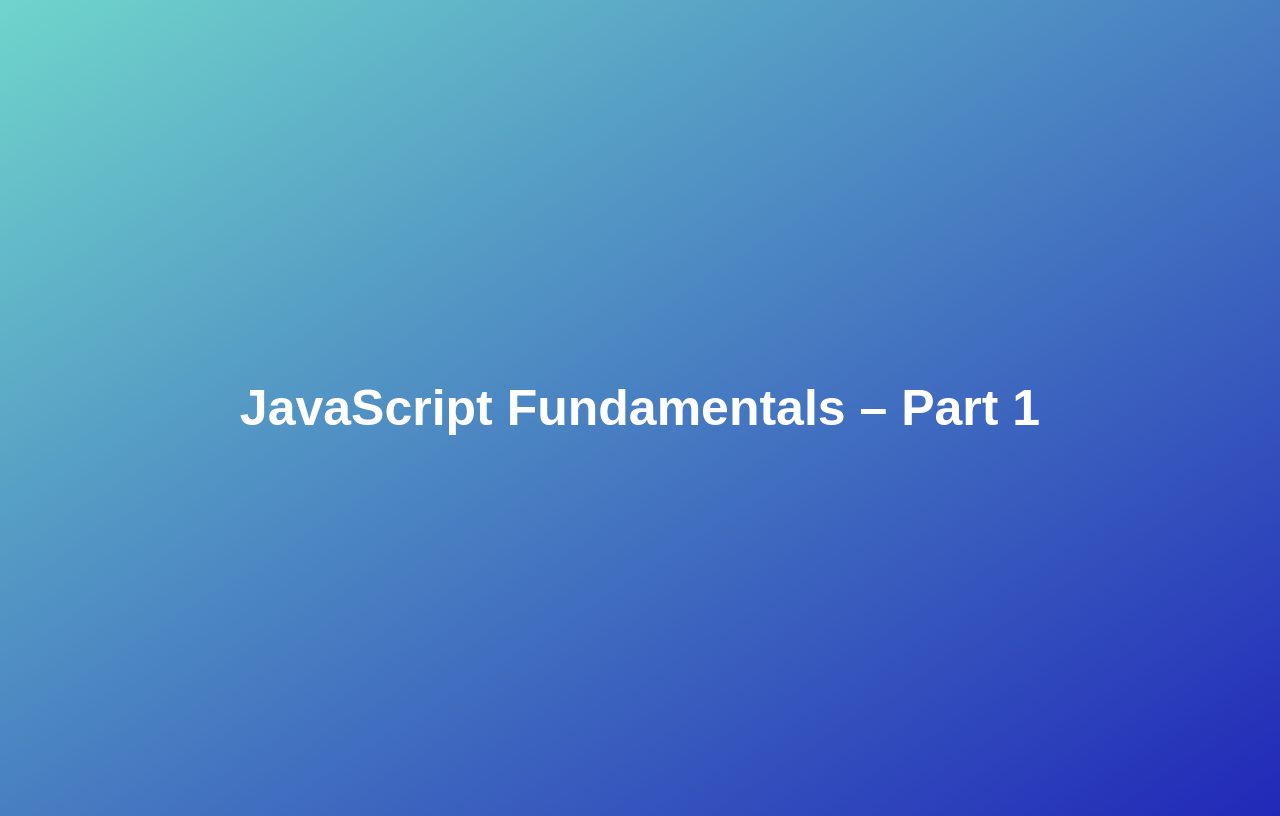
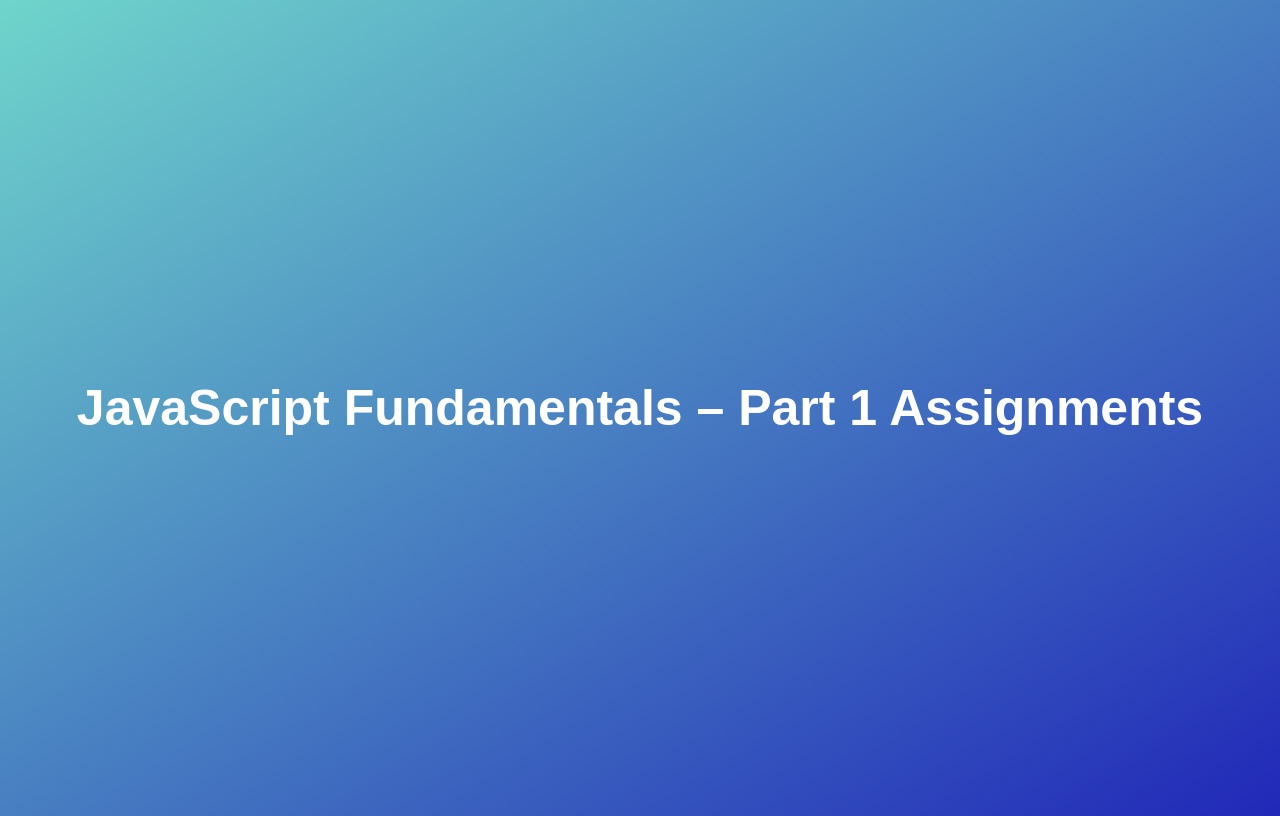
Before and after one commit to iam-basit/javascript-practice, a plain HTML site: page assignments/index.html in a window 1280 px wide. Drawn offline with Linux system fonts and the light colour scheme.

Commit message:
Coding challenge #1 Done ✔

```diff
--- a/assignments/index.html
+++ b/assignments/index.html
@@ -24,7 +24,7 @@
     </style>
   </head>
   <body>
-    <h1>JavaScript Fundamentals – Part 1</h1>
+    <h1>JavaScript Fundamentals – Part 1 Assignments</h1>
   </body>
   <script src="script.js"></script>
 </html>
```
Also changed, not shown: assignments/script.js (+29 -1 lines).
